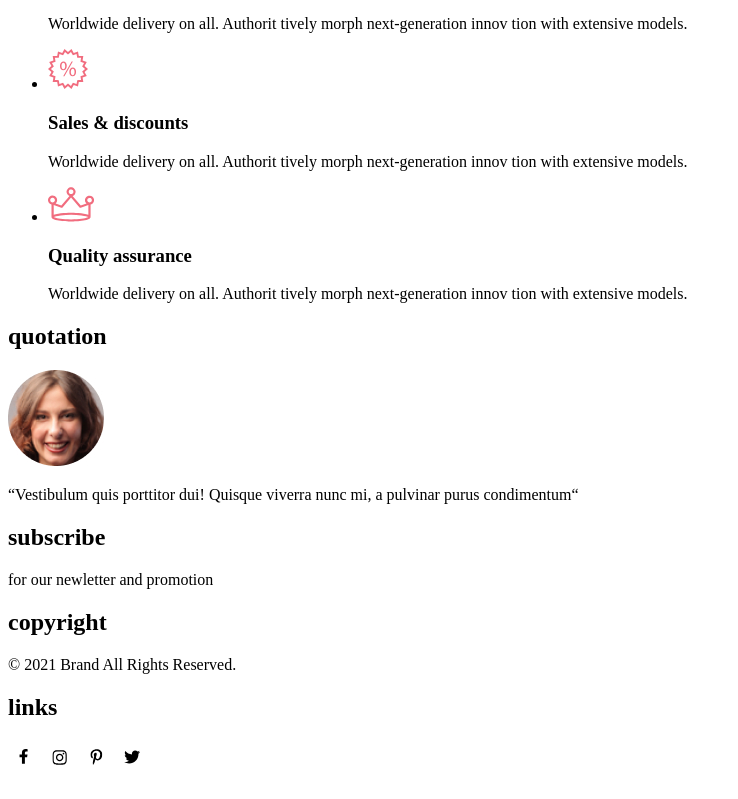
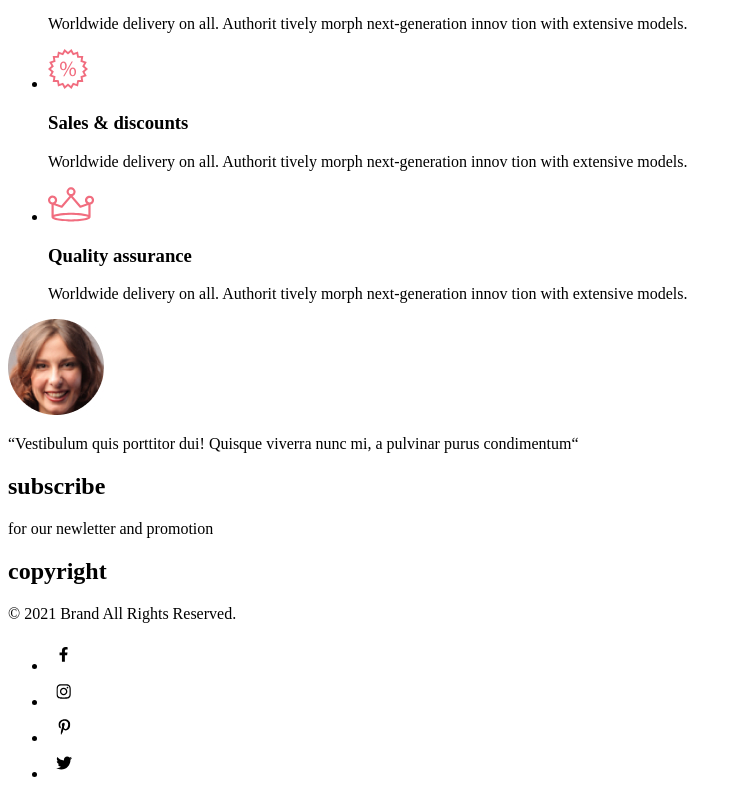
Before and after one commit to oOMaEsTrollOo/shop, a plain HTML site: page index.html in a window 1280 px wide. Shown: the part 5081-5880 px from the top of the page, without its empty margins (0-738 px from the left). Drawn offline with Linux system fonts and the light colour scheme.

Commit message:
исправил дз

```diff
--- a/index.html
+++ b/index.html
@@ -150,24 +150,28 @@
     </main>
     <footer class="footer">
         <section>
-            <h2>quotation</h2>
             <img src="./img/woman-footer.jpg" alt="woman" width="96" height="96">
             <p>“Vestibulum quis porttitor dui! Quisque viverra nunc mi, a pulvinar purus condimentum“</p>
-        </section>
-        <section>
             <h2>subscribe</h2>
             <p>for our newletter and promotion</p>
         </section>
         <section>
             <h2>copyright</h2>
             <p>© 2021 Brand All Rights Reserved.</p>
-        </section>
-        <section>
-            <h2>links</h2>
-            <a href="#"><img src="./img/facebook.svg" alt="facebook" width="32" height="32"></a>
-            <a href="#"><img src="./img/instagram.svg" alt="instagram" width="32" height="32"></a>
-            <a href="#"><img src="./img/p-brands.svg" alt="p-brands" width="32" height="32"></a>
-            <a href="#"><img src="./img/twitter.svg" alt="twitter" width="32" height="32"></a>
+            <ul>
+                <li>
+                    <a href="#"><img src="./img/facebook.svg" alt="facebook" width="32" height="32"></a>
+                </li>
+                <li>
+                    <a href="#"><img src="./img/instagram.svg" alt="instagram" width="32" height="32"></a>
+                </li>
+                <li>
+                    <a href="#"><img src="./img/p-brands.svg" alt="p-brands" width="32" height="32"></a>
+                </li>
+                <li>
+                    <a href="#"><img src="./img/twitter.svg" alt="twitter" width="32" height="32"></a>
+                </li>
+            </ul>
         </section>
     </footer>
 </body>
```
